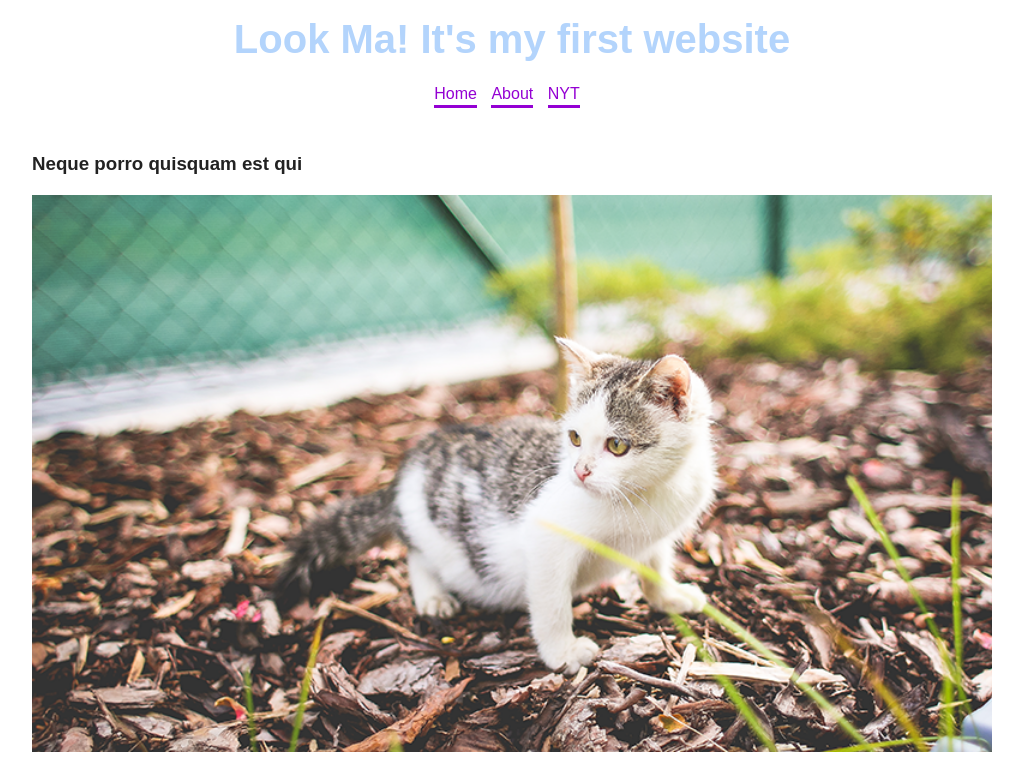
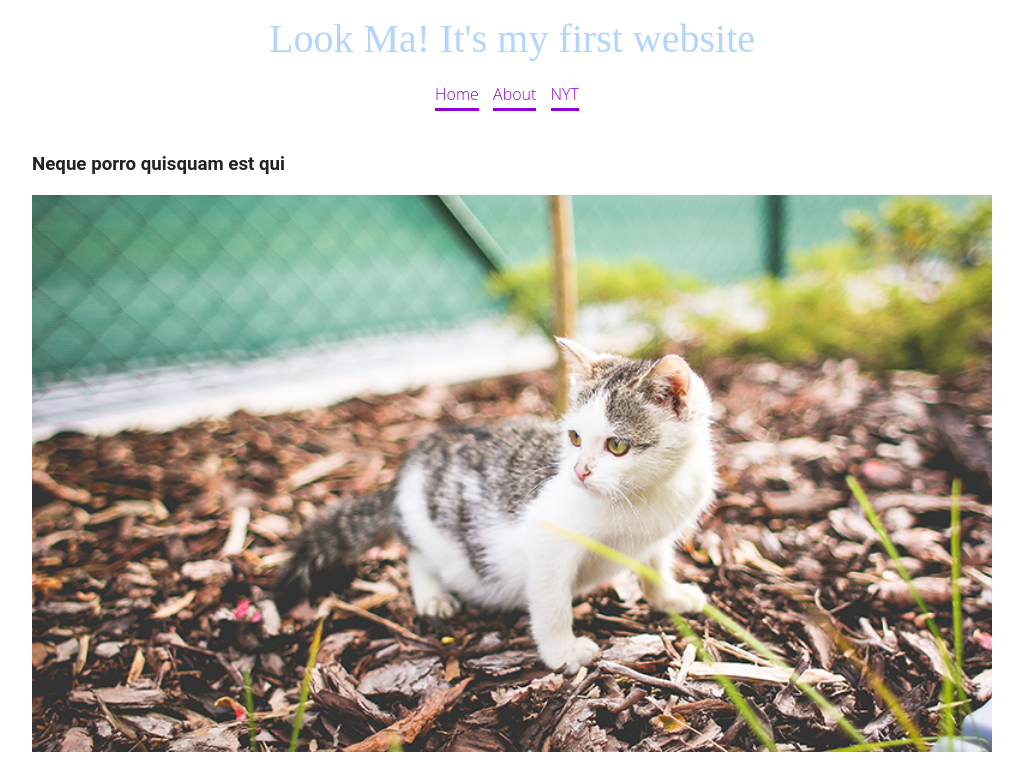
Before and after one commit to jokogan0/my-first-website, a plain HTML site: page index.html in a window 1280 px wide. Shown: the top 765 px of the page, without its empty margins (128-1151 px from the left). Drawn offline with Linux system fonts and the light colour scheme.

Commit message:
updating css for google fonts for headings and normal text

```diff
--- a/css/main.css
+++ b/css/main.css
@@ -55,10 +55,23 @@ textarea {
 /* ==========================================================================
    Author's custom styles
    ========================================================================== */
+body{
+    font-family: 'Open Sans', sans-serif;
+    font-weight: 300;
+
+}
+
 h1 {
     color: #b3d4fc;
     font-size: 40px;
     margin: 0;
+    font-family: 'Slabo 27px', serif;
+    font-weight: 400;
+}
+
+h3 {
+    font-family: 'Roboto', sans-serif;
+    font-weight: 700;
 }
 
 #about h1 {
```
